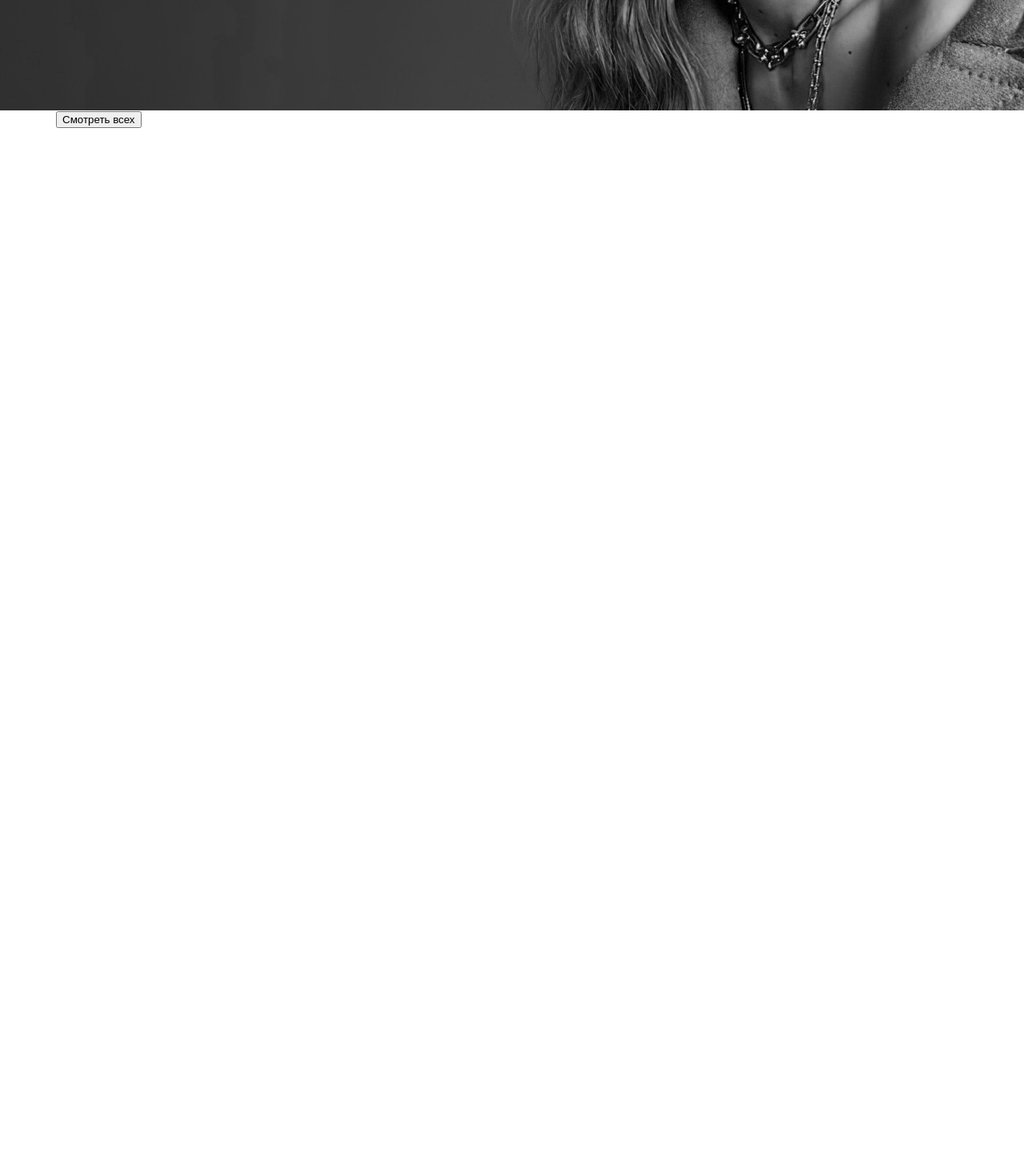
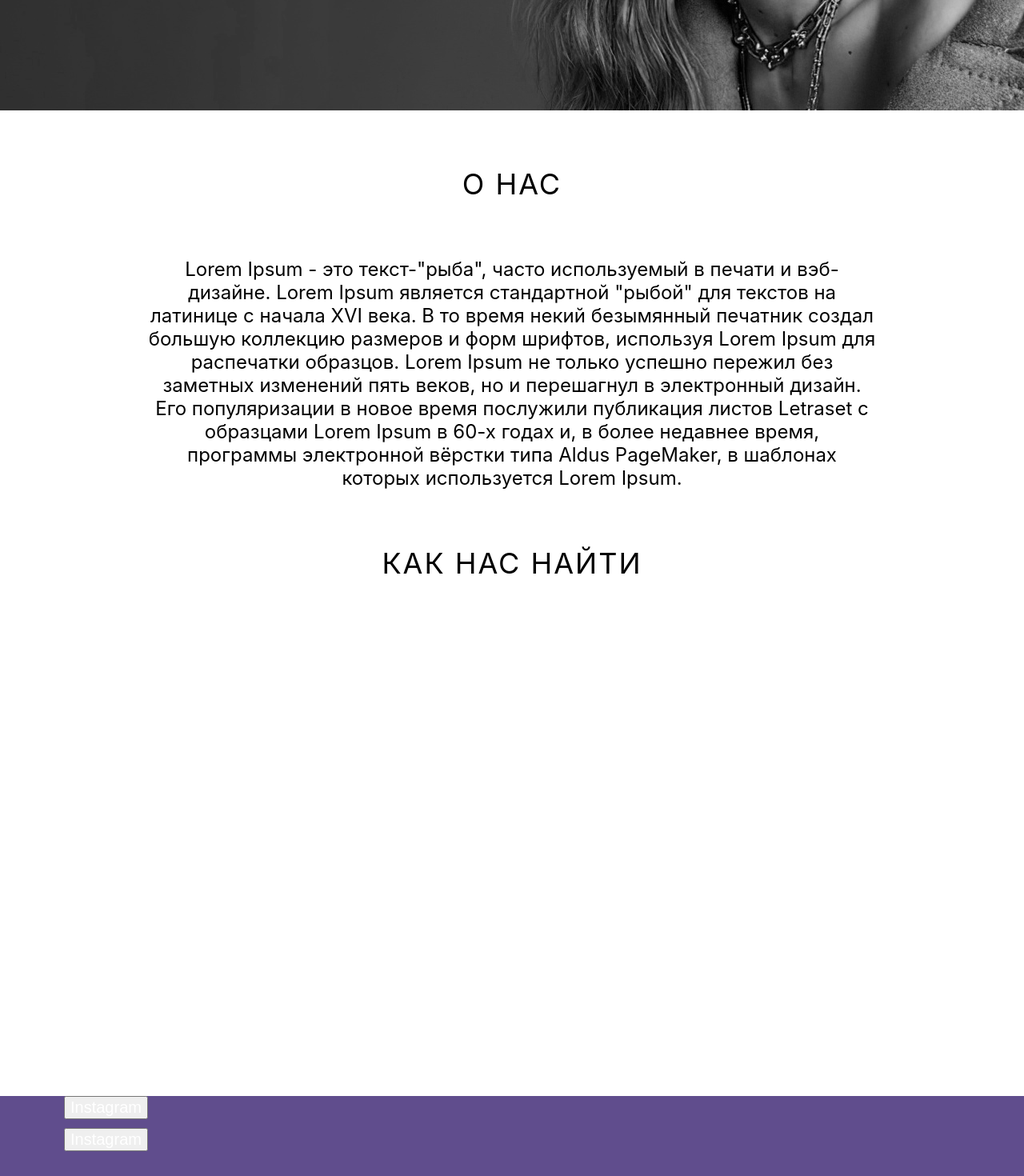
Before and after one commit to Malcev-Nikita/modeling_agency, a React (Create React App) app: page / in a window 1280 px wide. Shown: the part 662-2132 px from the top of the page at 80% size. Before the commit the page ends 822 px from the top, so only its background shows below. Built offline with nearby package versions, Linux system fonts and the light colour scheme.

Commit message:
commit 15.2.23 (2)

```diff
--- a/package.json
+++ b/package.json
@@ -8,7 +8,6 @@
     "@testing-library/user-event": "^13.5.0",
     "react": "^18.2.0",
     "react-dom": "^18.2.0",
-    "react-helmet": "^6.1.0",
     "react-scripts": "5.0.1",
     "web-vitals": "^2.1.4"
   },
--- a/src/App.js
+++ b/src/App.js
@@ -1,13 +1,19 @@
 import Header from "./components/Header";
 import Nav from "./components/Nav";
 import Models from "./components/Models";
+import AboutUs from "./components/AboutUs";
+import Map from "./components/Map";
+import Footer from "./components/Footer";
 
 function App() {
   return (
     <div className="App">
       <Nav/>
       <Header/>
-      <Models />
+      {/* <Models /> */}
+      <AboutUs/>
+      <Map/>
+      <Footer/>
     </div>
   );
 }
--- /dev/null
+++ b/src/components/AboutUs.js
@@ -0,0 +1,16 @@
+import '../style/aboutus.css';
+
+function AboutUs() {
+    return (
+        <header className='aboutus'>
+            <div className='container'>
+                <div className='aboutus_container'>
+                    <h3 className='aboutus_head'>О нас</h3>
+                    <p className='aboutus_text'>Lorem Ipsum - это текст-"рыба", часто используемый в печати и вэб-дизайне. Lorem Ipsum является стандартной "рыбой" для текстов на латинице с начала XVI века. В то время некий безымянный печатник создал большую коллекцию размеров и форм шрифтов, используя Lorem Ipsum для распечатки образцов. Lorem Ipsum не только успешно пережил без заметных изменений пять веков, но и перешагнул в электронный дизайн. Его популяризации в новое время послужили публикация листов Letraset с образцами Lorem Ipsum в 60-х годах и, в более недавнее время, программы электронной вёрстки типа Aldus PageMaker, в шаблонах которых используется Lorem Ipsum.</p>
+                </div>
+            </div>
+        </header>
+    );
+}
+
+export default AboutUs;
--- /dev/null
+++ b/src/components/Footer.js
@@ -0,0 +1,23 @@
+import '../style/footer.css';
+
+function Footer() {
+    return (
+        <footer className='footer'>
+            <div className='container'>
+                <div className='footer_container'>
+                    <div className='footer_messengers'>
+                        <div className='footer_item'>
+                            <button href='#' className='footer_link'>Instagram</button>
+                        </div>
+                        <div className='footer_item'>
+                            <button href='#' className='footer_link'>Instagram</button>
+                        </div>
+                    </div>
+                    <div className='footer_socials'></div>
+                </div>
+            </div>
+        </footer>
+    );
+}
+
+export default Footer;
--- /dev/null
+++ b/src/components/Map.js
@@ -0,0 +1,16 @@
+import '../style/map.css';
+
+function Map() {
+    return (
+        <header className='map'>
+            <div className='container'>
+                <div className='map_container'>
+                    <h3 className='map_head'>Как нас найти</h3>
+                    <iframe src="https://yandex.ru/map-widget/v1/?um=constructor%3A61ac48ad6449c9c9c4b5759d44cee83e7f3d77f6d6fd8f4d255e63598b9c7454&amp;source=constructor" width="100%" height="500" frameborder="0"></iframe>
+                </div>
+            </div>
+        </header>
+    );
+}
+
+export default Map;
--- a/src/components/Models.js
+++ b/src/components/Models.js
@@ -1,5 +1,4 @@
 import '../style/models.css';
-import * as fs from 'node:fs/promises';
 
 function Models() {
     return (
@@ -15,11 +14,4 @@ function Models() {
     );
 }
 
-function ModelsItem() {
-    const json = fs.readFileSync('../content.json');
-    const parse = JSON.parse(json);
-
-    console.log(parse);
-}
-
 export default Models;
--- /dev/null
+++ b/src/style/aboutus.css
@@ -0,0 +1,15 @@
+.aboutus_container{
+    text-align: center;
+}
+.aboutus_head{
+    margin: 70px 0;
+    font-size: 36px;
+    font-weight: 400;
+    letter-spacing: 2px;
+    text-transform: uppercase;
+}
+.aboutus_text{
+    font-size: 24px;
+    width: 80%;
+    margin: 0 auto;
+}
--- /dev/null
+++ b/src/style/footer.css
@@ -0,0 +1,28 @@
+.footer {
+    background-color: #604D8D;
+    height: 100px;
+    width: 100%;
+}
+
+.footer_messanger {
+    display: flex;
+    flex-direction: column;
+}
+
+.footer_item {
+    color: #fff;
+    height: 30pt;
+}
+
+.footer_icon {
+    display: inline-block;
+    /* margin-top: 10px; */
+}
+
+.footer_link {
+    display: inline-block;
+    font-size: 20px;
+    text-decoration: none;
+    color: #fff;
+    margin: 0 0 0 10px;
+}
--- a/src/style/header.css
+++ b/src/style/header.css
@@ -1,6 +1,7 @@
 .header {
     height: 100vh;
     background: url('../image/bg/header_bg.png') no-repeat;
+    background-attachment: fixed;
 }
 
 .header_select {
--- /dev/null
+++ b/src/style/map.css
@@ -0,0 +1,12 @@
+.map_head{
+    margin: 70px 0;
+    font-size: 36px;
+    font-weight: 400;
+    letter-spacing: 2px;
+    text-transform: uppercase;
+    text-align: center;
+}
+
+.map_container{
+    margin-bottom: 70px;
+}
--- a/src/style/nav.css
+++ b/src/style/nav.css
@@ -3,6 +3,7 @@
     background-color: #604D8D;
     height: 70px;
     width: 100%;
+    z-index: 99;
 }
 
 .nav_container {
```
Also changed, not shown: 1 other file (tests, documents, lock files or other folders).
